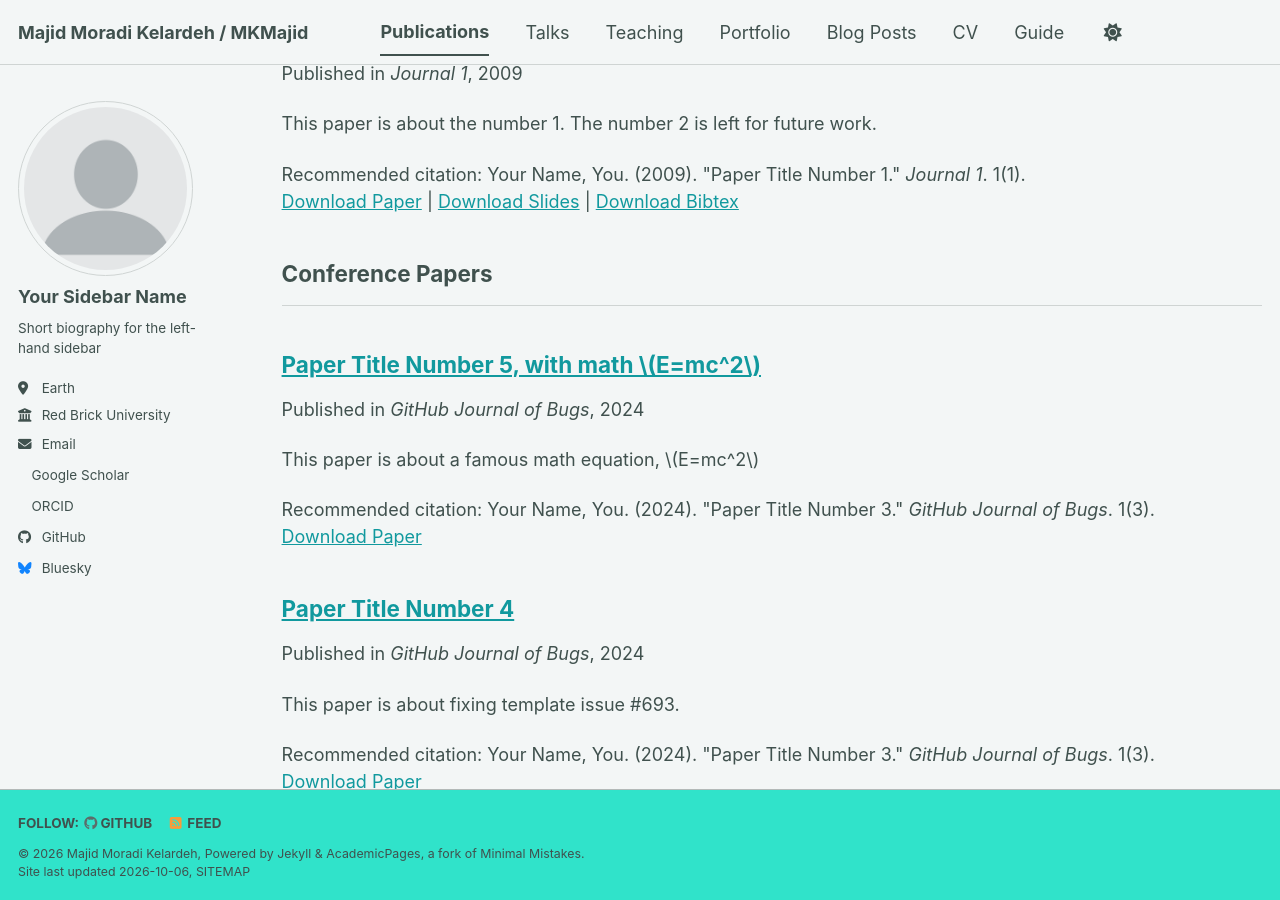
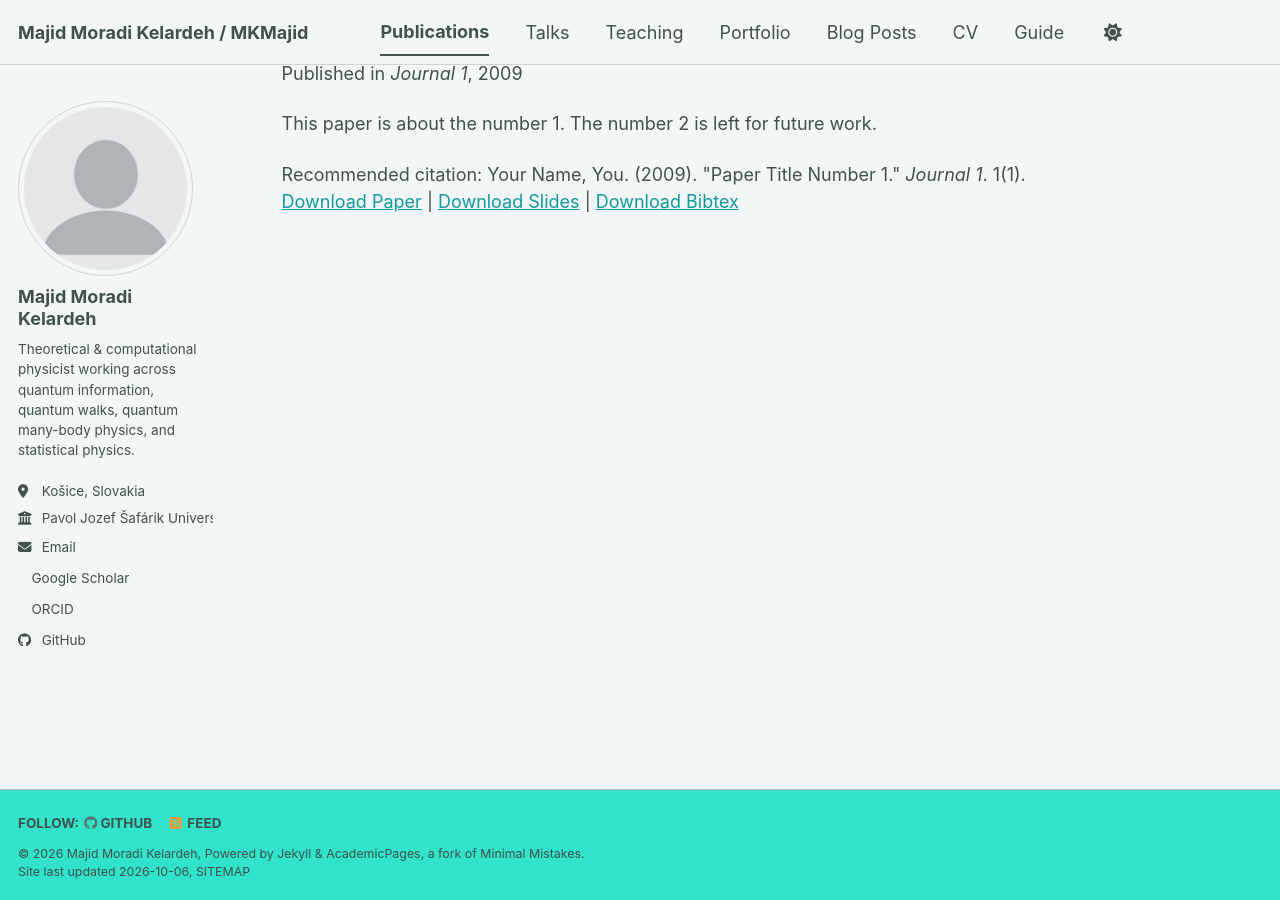
Before and after one commit to MKMajiid/mkmajiid.github.io, a Jekyll site: the page built from _pages/publications.html, in a window 1280 px wide and 900 px high, scrolled down 781 px. Built offline with Jekyll 4.4.1, drawn with Linux system fonts in a browser that asks for light colours; a style sheet for code colours, icons or effects is not loaded; some of the changed text lies outside the part shown.

Commit message:
Customize academic site configuration

```diff
--- a/_config.yml
+++ b/_config.yml
@@ -12,7 +12,7 @@ site_theme               : "mint" # The available themes options are "default",
 title                    : "Majid Moradi Kelardeh / MKMajid"
 title_separator          : "-"
 name                     : &name "Majid Moradi Kelardeh"
-description              : &description "Your Name's academic portfolio"   # Update this with a general description of your site, this is the default if not overridden by a page
+description              : &description "Academic website of Majid Moradi Kelardeh, a theoretical and computational physicist working on quantum information, quantum walks, quantum magnetism, and statistical physics."   # Update this with a general description of your site, this is the default if not overridden by a page
 url                      : https://mkmajiid.github.io # The base hostname & protocol for your site e.g. "https://[your GitHub username].github.io",
                                                            # or if you already have some other page hosted on Github then use "https://[your GitHub username].github.io/[Your Repo Name]"
 baseurl                  : "" # the subpath of your site, e.g. "/blog"
@@ -24,11 +24,11 @@ repository               : "mkmajiid/mkmajiid.github.io"
 author:
   # Biographic information
   avatar           : "profile.png"
-  name             : "Your Sidebar Name"
+  name             : "Majid Moradi Kelardeh"
   pronouns         : # example: "she/her"
-  bio              : "Short biography for the left-hand sidebar"
-  location         : "Earth"
-  employer         : "Red Brick University"
+  bio              : "Theoretical & computational physicist working across quantum information, quantum walks, quantum many-body physics, and statistical physics."
+  location         : "Košice, Slovakia"
+  employer         : "Pavol Jozef Šafárik University in Košice"
   uri              : # URL
   email            : "majidofficial@gmail.com"
 
@@ -38,7 +38,7 @@ author:
   googlescholar    : "https://scholar.google.com/citations?user=EKnyXAcAAAAJ&hl=en"
   inspire-hep      : # URL
   impactstory      : # URL
-  orcid            : "hhttps://orcid.org/0000-0001-9479-2042"
+  orcid            : "https://orcid.org/0000-0001-9479-2042"
   semantic         : # URL
   ssrn             : # URL
   pubmed           : # URL
@@ -51,13 +51,13 @@ author:
   bitbucket        : # Username - Update with your username on the site
   codepen          : # Username
   dribbble         : # Username
-  github           : "academicpages"
+  github           : "MKMajiid"
   kaggle           : # Username
   stackoverflow    : # User number or user number and name (i.e., use "1" or "1/jeff-atwood")
 
   # Social media
   artstation       : # Username
-  bluesky          : "bsky.app" # Replace this with you Bluesky username
+  bluesky          : # Username
   facebook         : # Username
   flickr           : # Username
   foursquare       : # Username
@@ -84,12 +84,10 @@ author:
 
 # Publication Category - The following the list of publication categories and their headings
 publication_category:
-  books:
-    title: 'Books'
   manuscripts:
-    title: 'Journal Articles'
-  conferences:
-    title: 'Conference Papers'
+    title: 'Peer-Reviewed Articles'
+  preprints:
+    title: 'Preprints and Working Papers'
 
 # Site Settings
 teaser                   :  # filename of teaser fallback teaser image placed in /images/ for social media previews
@@ -302,7 +300,7 @@ sass:
 permalink: /:categories/:title/
 # paginate: 5 # amount of posts to show
 # paginate_path: /page:num/
-timezone: Etc/UTC # https://en.wikipedia.org/wiki/List_of_tz_database_time_zones
+timezone: Europe/Bratislava # https://en.wikipedia.org/wiki/List_of_tz_database_time_zones
 
 
 # Plugins
```
